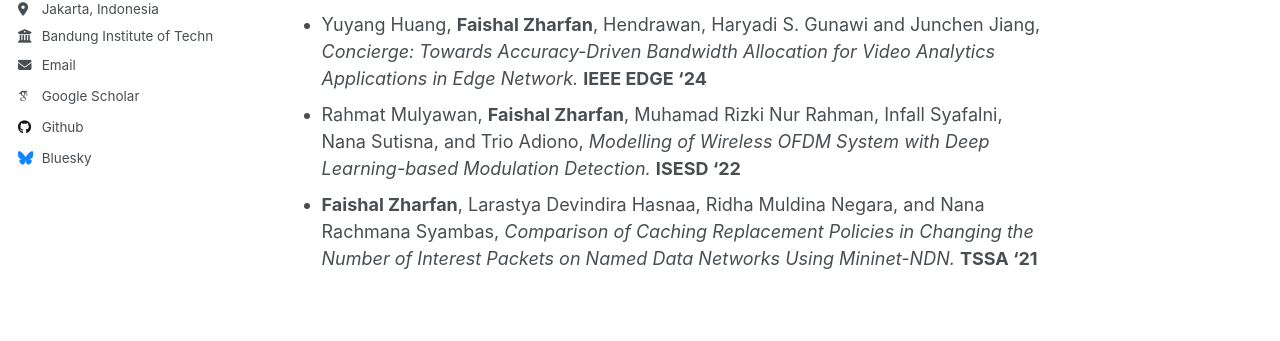
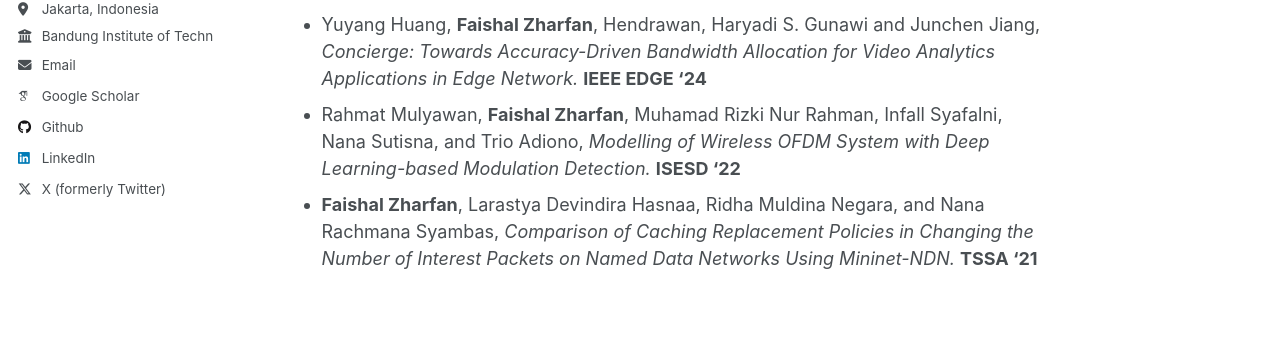
Before and after one commit to zharfanf/zharfanf.github.io, a Jekyll site: the page built from _pages/about.md, in a window 1280 px wide. Shown: the part 374-715 px from the top of the page. Built offline with Jekyll 4.4.1, drawn with Linux system fonts in a browser that asks for light colours; some web fonts are replaced; part of the change alters nothing that is shown.

Commit message:
update content

```diff
--- a/_config.yml
+++ b/_config.yml
@@ -48,7 +48,7 @@ author:
   stackoverflow    : # User number or user number and name (i.e., use "1" or "1/jeff-atwood")
 
   # Social media
-  bluesky          : "bsky.app" # Replace this with you Bluesky username
+  bluesky          : # Replace this with you Bluesky username
   facebook         : # Username
   flickr           : # Username
   foursquare       : # Username
@@ -57,7 +57,7 @@ author:
   keybase          : # Username
   instagram        : # Username
   lastfm           : # Username
-  linkedin         : # Username
+  linkedin         : "faishal-z" # Username
   mastodon         : # URL
   medium           : # URL
   pinterest        : # Username
@@ -65,7 +65,7 @@ author:
   steam            : # Username
   telegram         : # URL
   tumblr           : # Username
-  twitter          : # Username for X / Twitter
+  twitter          : "zharfanf7" # Username for X / Twitter
   vine             : # Username
   weibo            : # Username
   wikipedia        : # Username
```
